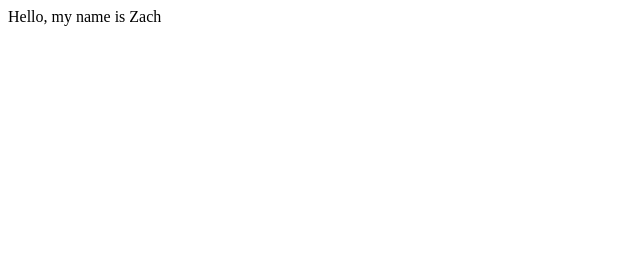
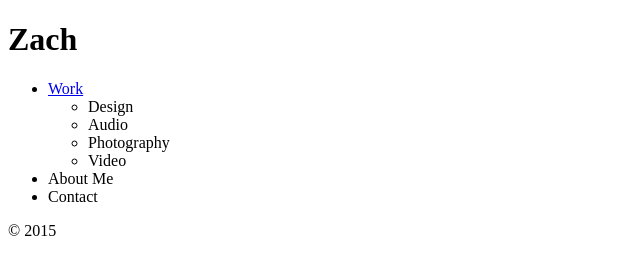
Before and after one commit to hobbzhobbz/zeayce.github.io, a plain HTML site: page index.html in a window 1280 px wide. Shown: the whole page, without its empty margins (0-640 px from the left). Drawn offline with Linux system fonts and the light colour scheme.

Commit message:
added some more shit

```diff
--- a/index.html
+++ b/index.html
@@ -1,10 +1,29 @@
 <!DOCTYPE html>
 <html>
+<title>Zach Grand | Creative</title>
 
-<body>Hello, my name is Zach</body>
+<body>
+	<h1>Zach</h1>
+
+<nav>
+<ul>
+	<li><a href="work.html">Work</a>
+		<ul>
+			<li>Design</li>
+			<li>Audio</li>
+			<li>Photography</li>
+			<li>Video</li>
+		</ul>
+	</li>
+	<li>About Me</li>
+	<li>Contact</li>
+</ul>
+</nav>
 
 
 
+
+</body>
 <section></section>
-<footer></footer>
+<footer>&copy; 2015</footer>
 </html>
```
Also changed, not shown: work.html (added, +14 -0 lines).
